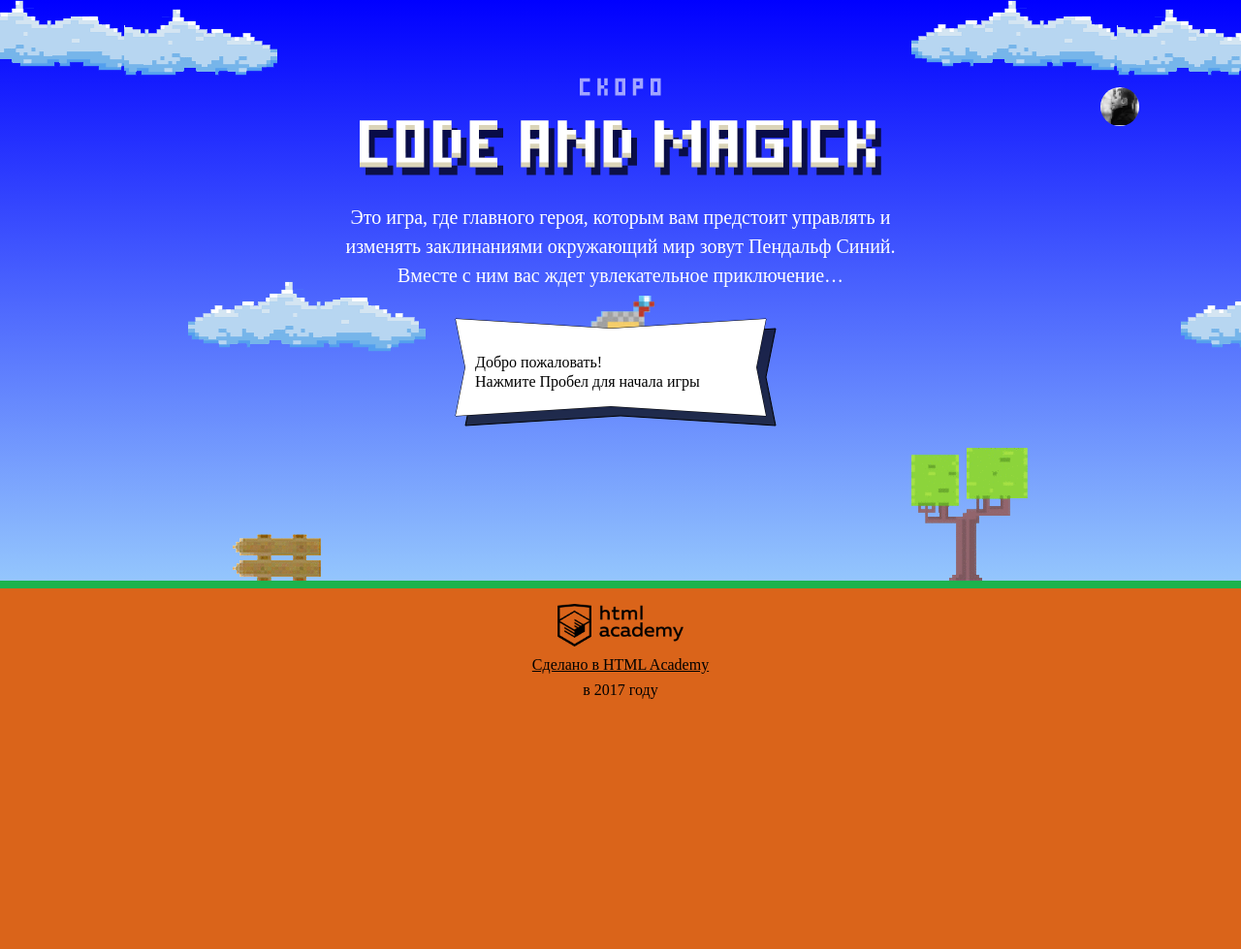
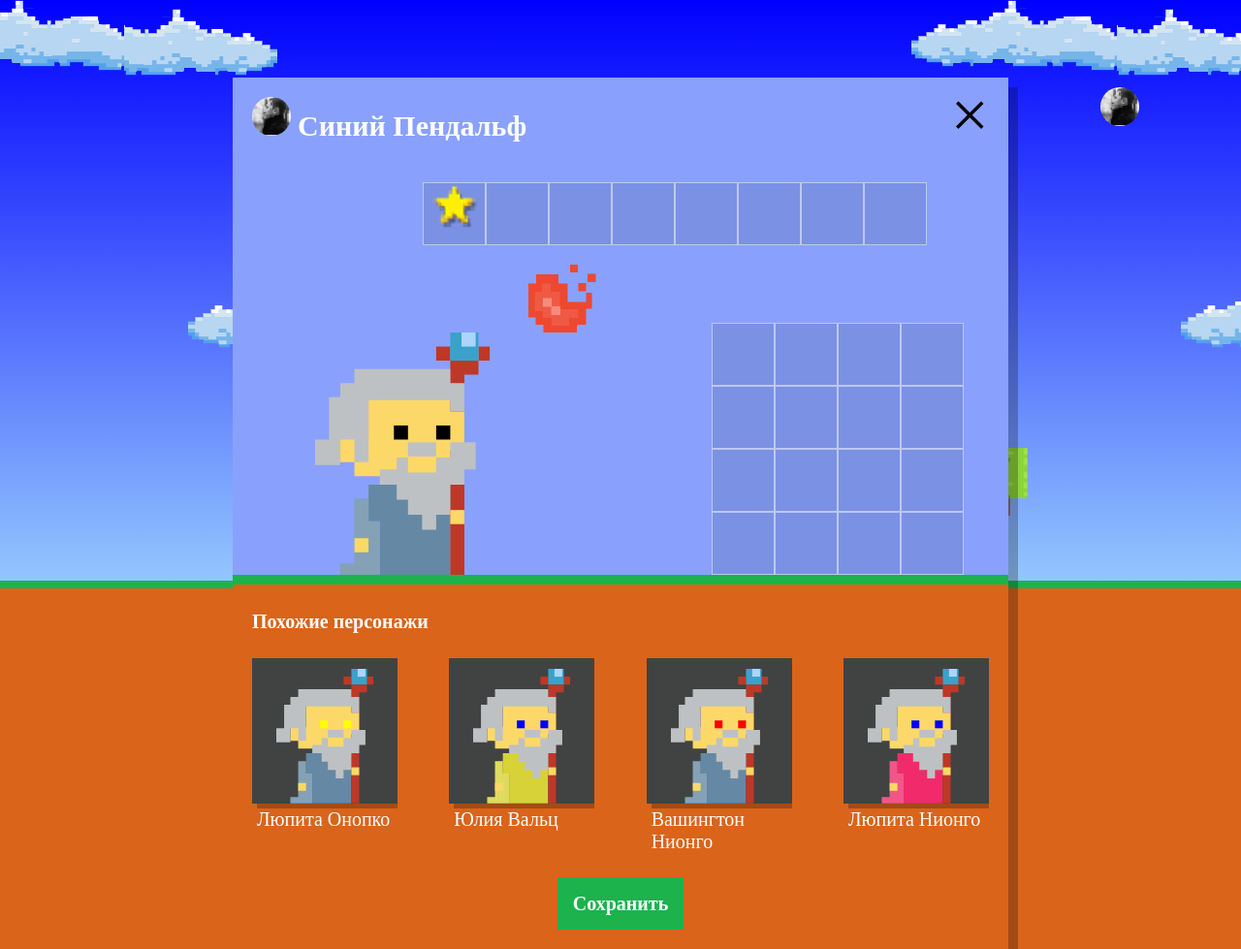
Before and after one commit to intsamoilov/587225-code-and-magick, a website: page index.html in a window 1280 px wide. Shown: the whole page at 97% size. Before the commit the page ends 800 px from the top, so only its background shows below. Drawn offline with Linux system fonts and the light colour scheme; a web font is replaced by a local one.

Commit message:
Добавил setup.js

```diff
--- a/index.html
+++ b/index.html
@@ -197,6 +197,7 @@
     return height / 3 - getWizardHeight(wizardWidth);
   }
 </script>
+<script src="js/setup.js"></script>
 <script src="js/stat.js"></script>
 <script src="js/game.js"></script>
 </body>
--- /dev/null
+++ b/js/setup.js
@@ -0,0 +1,50 @@
+'use strict';
+// ----------------------------------------------------------------------------
+var PLAYERS_COUNT = 4;
+var NAMES = ['Иван', 'Хуан Себастьян', 'Мария', 'Кристоф', 'Виктор', 'Юлия', 'Люпита', 'Вашингтон'];
+var SURNAMES = ['да Марья', 'Верон', 'Мирабелла', 'Вальц', 'Онопко', 'Топольницкая', 'Нионго', 'Ирвинг'];
+var EYES_COLORS = ['black', 'red', 'blue', 'yellow', 'green'];
+var COAT_COLORS = [
+  'rgb(101, 137, 164)',
+  'rgb(241, 43, 107)',
+  'rgb(146, 100, 161)',
+  'rgb(56, 159, 117)',
+  'rgb(215, 210, 55)',
+  'rgb(0, 0, 0)'];
+// ----------------------------------------------------------------------------
+var getRandomNum = function (min, max) {
+  return Math.floor(Math.random() * (max - min + 1) + min);
+};
+// ----------------------------------------------------------------------------
+var render = function (players) {
+  var fragment = document.createDocumentFragment();
+  for (var i = 0; i < PLAYERS_COUNT; i++) {
+    var element = document.querySelector('#similar-wizard-template').content.cloneNode(true);
+    element.querySelector('.setup-similar-label').textContent = players[i].name;
+    element.querySelector('.wizard-coat').style.fill = players[i].coatColor;
+    element.querySelector('.wizard-eyes').style.fill = players[i].eyesColor;
+    fragment.appendChild(element);
+  }
+  document.querySelector('.setup-similar-list').appendChild(fragment);
+};
+// ----------------------------------------------------------------------------
+var getDataArray = function () {
+  var result = [];
+  for (var i = 0; i < PLAYERS_COUNT; i++) {
+    result.push({
+      name: NAMES[getRandomNum(0, NAMES.length - 1)] + ' ' + SURNAMES[getRandomNum(0, SURNAMES.length - 1)],
+      coatColor: COAT_COLORS[getRandomNum(0, COAT_COLORS.length - 1)],
+      eyesColor: EYES_COLORS[getRandomNum(0, EYES_COLORS.length - 1)]
+    });
+  }
+  return result;
+};
+// ----------------------------------------------------------------------------
+var initiate = function () {
+  document.querySelector('.setup').classList.remove('hidden');
+  document.querySelector('.setup-similar').classList.remove('hidden');
+  render(getDataArray());
+};
+// ----------------------------------------------------------------------------
+initiate();
+// ----------------------------------------------------------------------------
```
